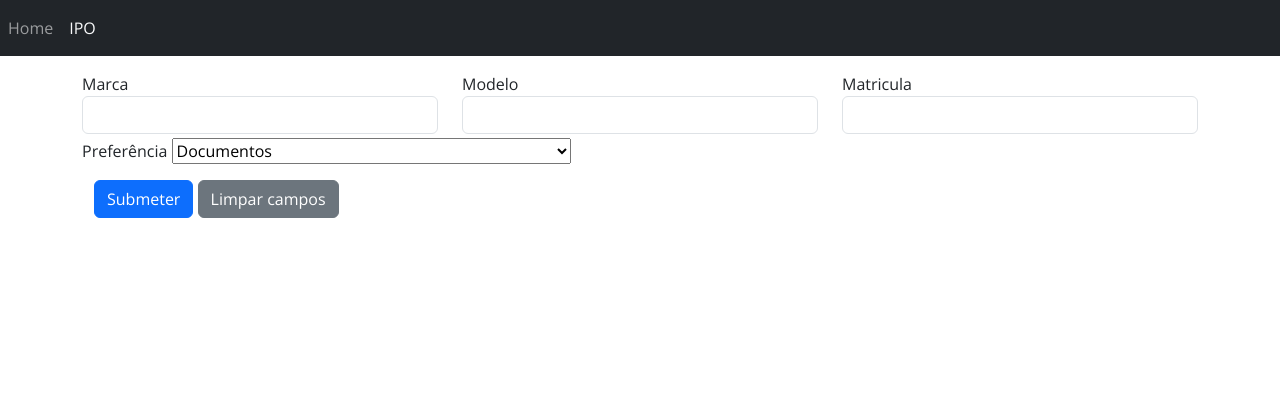
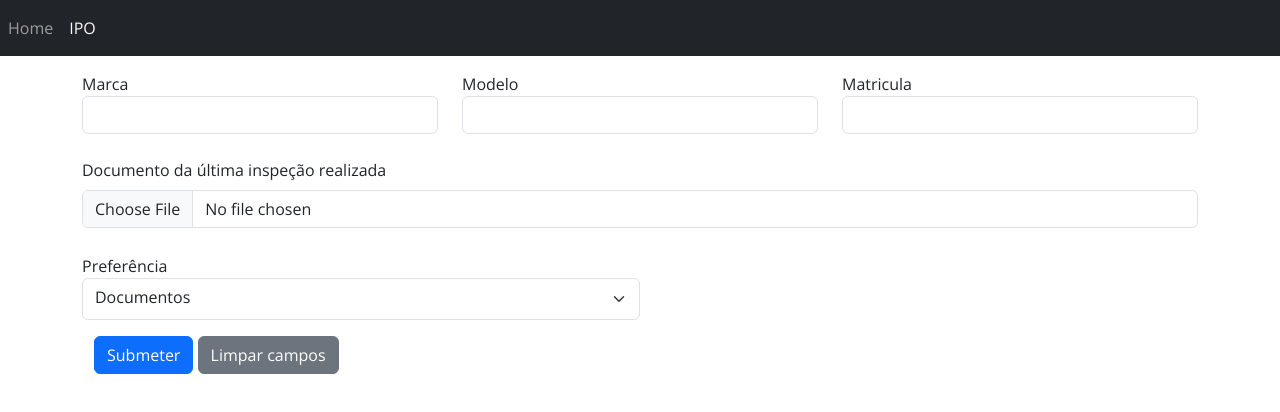
Before and after one commit to Paul-Y5/Oficinas-Turbo, a plain HTML site: page IPO.html in a window 1280 px wide. Drawn offline with nearby package versions, Linux system fonts and the light colour scheme.

Commit message:
selecionar documentos

```diff
--- a/IPO.html
+++ b/IPO.html
@@ -52,18 +52,24 @@
       </div>
     </div>
 
-    <form>
-      <div class="form-row align-items-center">
-      <div class="col-auto my-1">
-      <label class="mr-sm-2 sr-only" for="inlineFormCustomSelect">Preferência</label>
-      <select class="custom-select mr-sm-2" id="inlineFormCustomSelect">
-        <option selected>Documentos</option>
-        <option value="1">Certificado de matrícula e ficha da última inspeção</option>
-        <option value="2">Livrete e título de registo de propriedade</option>
-        <option value="3">Três</option>
-      </select>
-
-    </div>
+      <div class="form-row align-items-center" style="padding-top:20px;">
+        <div class="col-auto my-1">
+          <div class="mb-3" style="padding-bottom: 10px;">
+            <label for="docFile" class="form-label" id="documentoLabel">Documento da última inspeção realizada</label>
+            <input class="form-control" type="file" id="formFile" name="Documento" aria-describedby="documentoLabel docError" pattern="docFile" required>
+            <div class='invalid-feedback' id='matriculaError'>
+            Carregue aqui o documento da última inspeção realizada
+            </div>
+          </div>
+          <div class="col-6">
+            <label class="mr-sm-2 sr-only" for="selecionardocs" class="form-label">Preferência</label>
+            <select class="form-select" id="selecionardocs" aria-describedby="selecionardocs" required  style="padding-bottom: 10px;">
+              <option selected disabled value="">Documentos</option>
+              <option value="1">Certificado de matrícula</option>
+              <option value="2">Livrete e título de registo de propriedade</option>
+            </select>
+            <div class="invalid-feedback"> Seleciona uma opção!</div>
+          </div>
     <div class="container mt-3">
       <input type="submit" class="btn btn-primary" value="Submeter">
       <input type="reset" class="btn btn-secondary" value="Limpar campos">
```
Also changed, not shown: SINGUP-Login.html (added).
